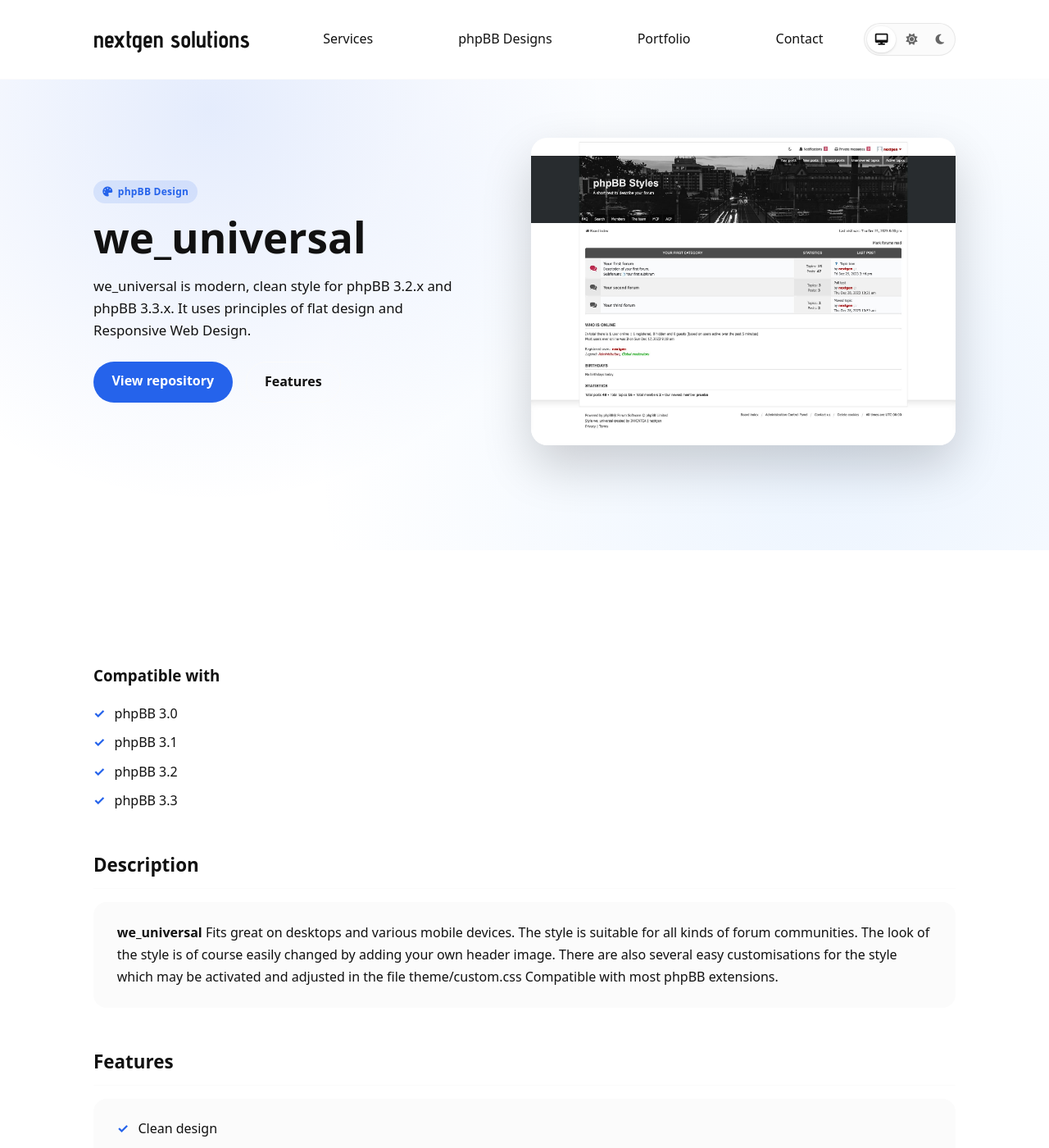
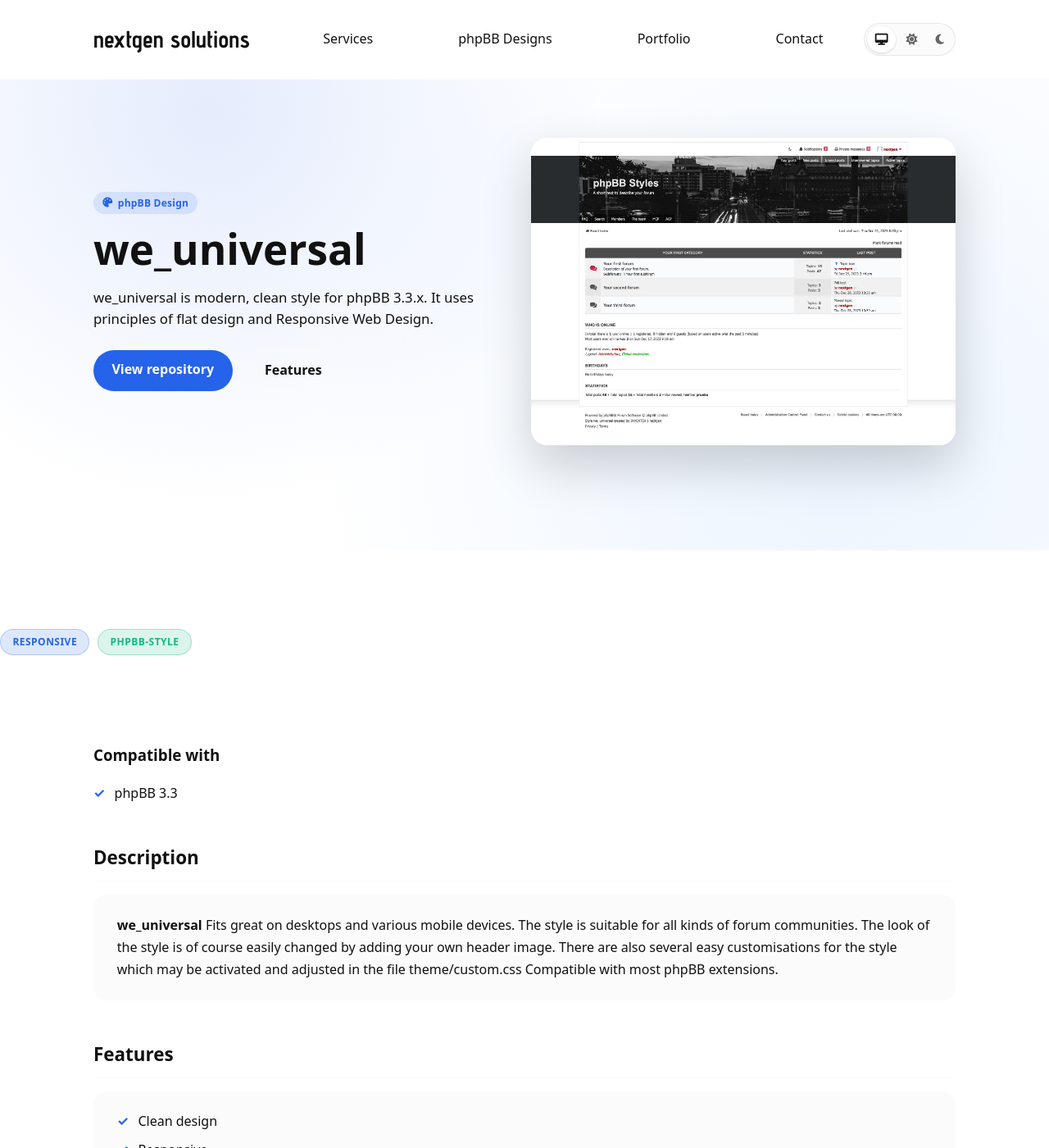
Before and after one commit to nextgen-solutions-gt/nextgen-solutions-gt.github.io, a Jekyll site: the page built from _designs/we_universal.md, in a window 1280 px wide and 1400 px high. Shown: the whole window at 82% size. Built offline with Jekyll 4.4.1, drawn with Linux system fonts in a browser that asks for light colours.

Commit message:
Add styling badge

```diff
--- a/_designs/we_universal.md
+++ b/_designs/we_universal.md
@@ -1,10 +1,10 @@
 ---
 layout: design
 title: we_universal
-description: we_universal is modern, clean style for phpBB 3.2.x and phpBB 3.3.x. It uses principles of flat design and Responsive Web Design.
+description: we_universal is modern, clean style for phpBB 3.3.x. It uses principles of flat design and Responsive Web Design.
 image: /assets/images/we_universal.jpg
-phpbb_versions: [3.0, 3.1, 3.2, 3.3]
-tags: [dark, responsive, phpbb-style]
+phpbb_versions: [3.3]
+tags: [responsive, phpbb-style]
 repo: https://github.com/nextgen-solutions-gt/we_universal
 hero: design
 ---
--- a/_layouts/design.html
+++ b/_layouts/design.html
@@ -1,6 +1,13 @@
 ---
 layout: default
 ---
+{% if page.tags %}
+<div class="design-tags">
+  {% for tag in page.tags %}
+    <span class="tag tag-{{ tag | slugify }}">{{ tag }}</span>
+  {% endfor %}
+</div>
+{% endif %}
 
 <article class="design container">
 
--- a/assets/css/style.css
+++ b/assets/css/style.css
@@ -772,3 +772,58 @@
   color: var(--primary);
   font-weight: 700;
 }
+
+/* Tags container */
+.design-tags {
+  display: flex;
+  flex-wrap: wrap;
+  gap: 0.6rem;
+  margin: 1.5rem 0 2.5rem;
+}
+
+/* Base tag */
+.tag {
+  padding: 0.35rem 0.9rem;
+  border-radius: 999px;
+  font-size: 0.75rem;
+  font-weight: 600;
+  text-transform: uppercase;
+  letter-spacing: 0.04em;
+  background: var(--card);
+  color: var(--text);
+  border: 1px solid var(--border);
+}
+
+/* Dark mode style */
+.tag-dark {
+  background: #111;
+  color: #fff;
+  border-color: #111;
+}
+
+[data-theme="dark"] .tag-dark {
+  background: #000;
+}
+
+/* Responsive */
+.tag-responsive {
+  background: rgba(37, 99, 235, 0.15);
+  color: var(--primary);
+  border-color: rgba(37, 99, 235, 0.25);
+}
+
+/* phpBB */
+.tag-phpbb-style,
+.tag-phpbb {
+  background: rgba(16, 185, 129, 0.15);
+  color: #10b981;
+  border-color: rgba(16, 185, 129, 0.3);
+}
+
+/* Performance */
+.tag-optimized,
+.tag-performance {
+  background: rgba(245, 158, 11, 0.15);
+  color: #f59e0b;
+  border-color: rgba(245, 158, 11, 0.3);
+}
```
